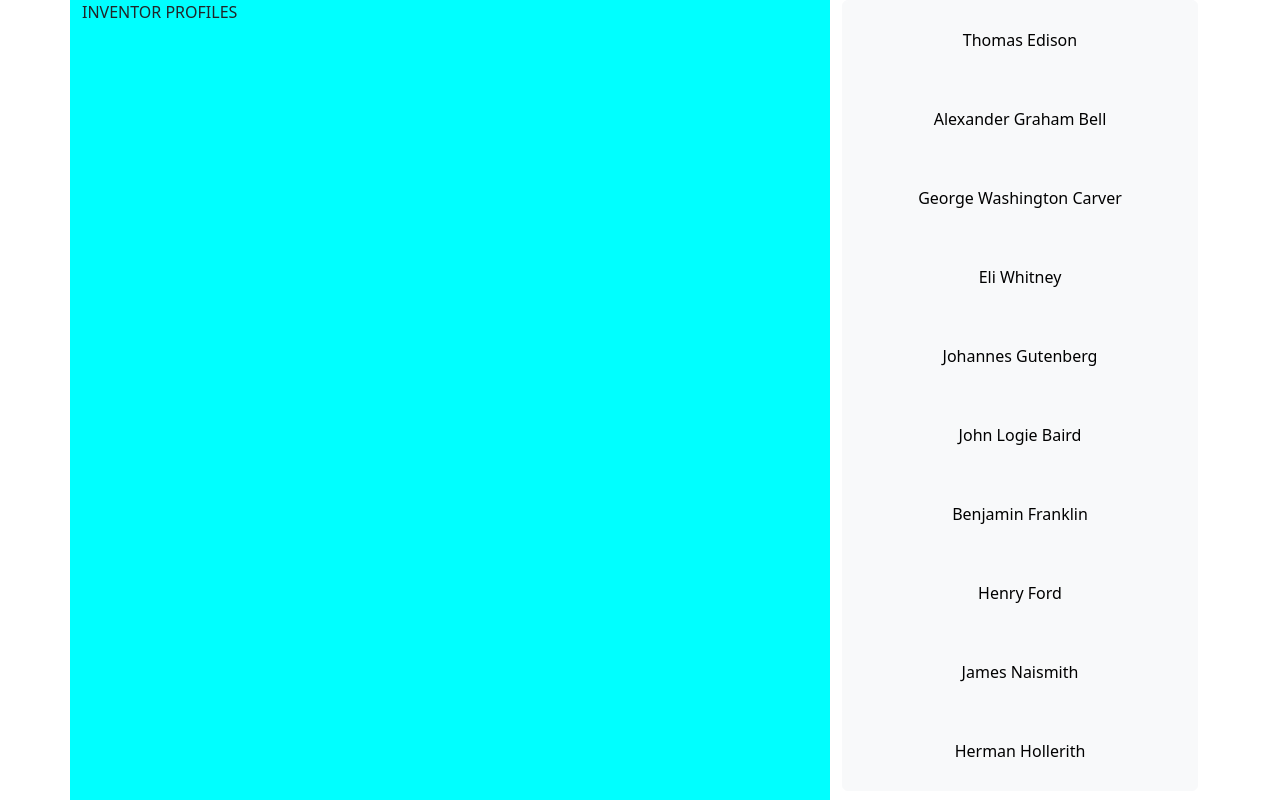
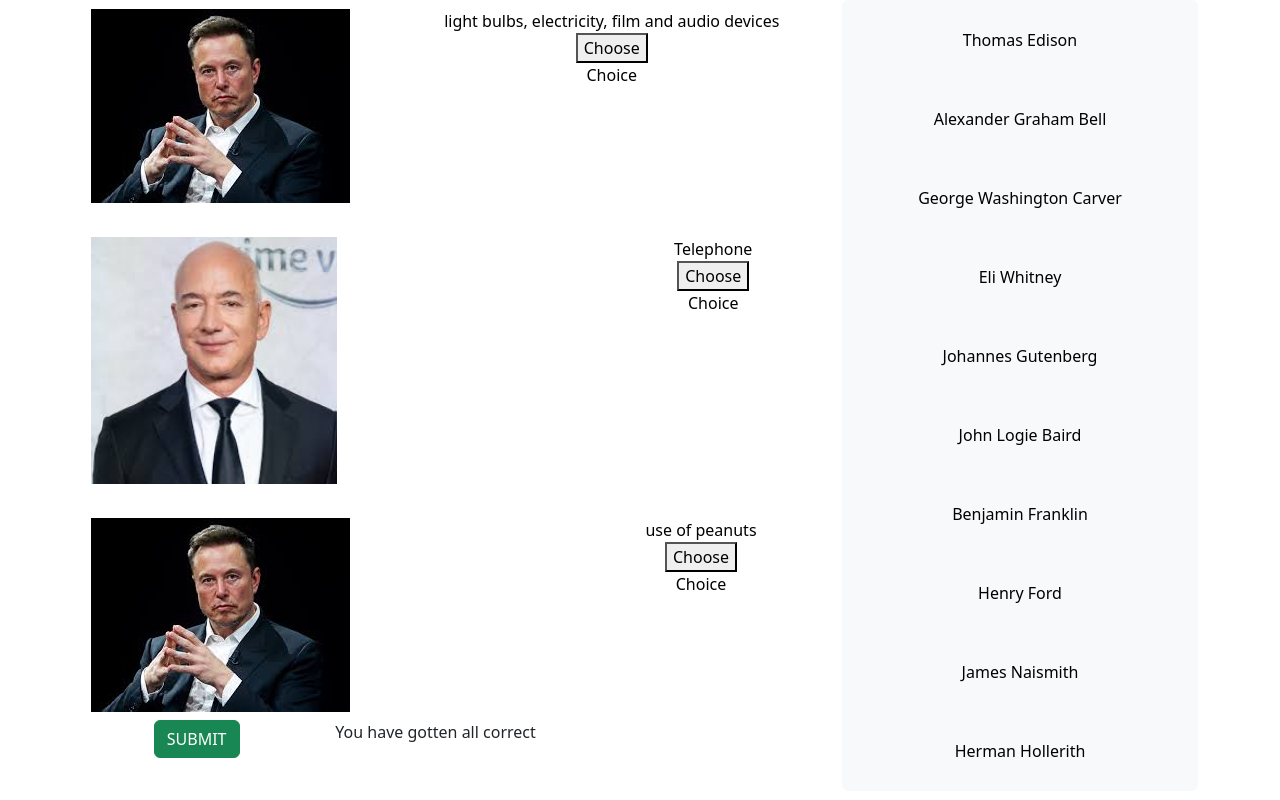
Before and after one commit to ryzzo/inventors, a React app in the folder inventors_improved/: page /game in a window 1280 px wide. Built offline with nearby package versions, Linux system fonts and the light colour scheme.

Commit message:
A finish-up of the app user interface

```diff
--- /dev/null
+++ b/inventors_improved/src/components/Inventor.jsx
@@ -0,0 +1,40 @@
+import React from 'react';
+import 'bootstrap/dist/css/bootstrap.css';
+import Image from 'react-bootstrap/Image';
+import Table from 'react-bootstrap/Table';
+
+import "./css/app.css";
+
+
+const Inventor = ({inventorProp}) => {
+
+    return (
+        <>
+            <div className='inventor-profile'>
+                <Table>
+                    <tbody>
+                    <td>
+                        <div className='inventor-image'>
+                            <Image src={require(`../images/${inventorProp.src}`)}/>
+                        </div>
+                    </td>
+                    <td>
+                        <div className='inventor-description'>
+                            {inventorProp.invention}
+                            <div>
+                                <button>Choose</button>
+                            </div>
+                            <div>
+                                Choice
+                            </div>
+
+                        </div>
+                    </td>
+                    </tbody>
+                </Table>
+            </div>
+        </>
+    );
+};
+
+export default Inventor;
--- a/inventors_improved/src/components/InventorGame.jsx
+++ b/inventors_improved/src/components/InventorGame.jsx
@@ -3,9 +3,12 @@ import 'bootstrap/dist/css/bootstrap.css';
 import Container from "react-bootstrap/Container";
 import Col from "react-bootstrap/Col";
 import Row from "react-bootstrap/Row";
+import Button from 'react-bootstrap/Button';
 
 import "./css/app.css"
 import InventorList from './InventorList';
+import InventorProfiles from './InventorProfiles';
+import TaskBar from './TaskBar';
 
 
 const InventorGame = () =>{
@@ -15,52 +18,62 @@ const InventorGame = () =>{
             {
                 id: 1,
                 name: 'Thomas Edison',
-                invention: 'light bulbs, electricity, film and audio devices'
+                invention: 'light bulbs, electricity, film and audio devices',
+                src: 'Elon.jpeg',
             },
             {
                 id: 2,
                 name: 'Alexander Graham Bell',
                 invention: 'Telephone',
+                src: 'Jeff.jpeg',
             },
             {
                 id: 3,
                 name: 'George Washington Carver',
                 invention: 'use of peanuts',
+                src: 'Elon.jpeg',
             },
             {
                 id: 4,
                 name: 'Eli Whitney',
                 invention: 'Cotton gin',
+                src: 'Elon.jpeg',
             },
             {
                 id: 5,
                 name: 'Johannes Gutenberg',
-                invention: 'Gutenberg press'
+                invention: 'Gutenberg press',
+                src: 'Elon.jpeg',
             },
             {
                 id: 6,
                 name: 'John Logie Baird',
                 invention: 'mechanical television',
+                src: 'Elon.jpeg',
             },
             {
                 id: 7,
                 name: 'Benjamin Franklin',
                 invention: 'Lightning rod',
+                src: 'Elon.jpeg',
             },
             {
                 id: 8,
                 name: 'Henry Ford',
                 invention: 'Improved assembly line',
+                src: 'Elon.jpeg',
             },
             {
                 id: 9,
                 name: 'James Naismith',
                 invention: 'basketball',
+                src: 'Elon.jpeg',
             },
             {
                 id: 10,
                 name: 'Herman Hollerith',
                 invention: 'Punch card tabulation machine',
+                src: 'Elon.jpeg',
             }
         ]
 
@@ -68,12 +81,17 @@ const InventorGame = () =>{
     return(
         <Container>
             <Row>
-            <Col xs={8} className='inventor-profiles'>
-               INVENTOR PROFILES
+            <Col xs={8} >
+                <Row className='inventor-profiles'>
+                    <InventorProfiles inventorsProps={inventors} />
+                </Row>
+                <Row>
+                    <TaskBar/>
+                </Row>
             </Col>
 
             <Col className='inventor-list'>
-                <InventorList inventors={inventors}/>
+                <InventorList inventorsProps={inventors}/>
             </Col>
             </Row>
 
--- a/inventors_improved/src/components/InventorList.jsx
+++ b/inventors_improved/src/components/InventorList.jsx
@@ -4,18 +4,17 @@ import Button from 'react-bootstrap/Button';
 import ButtonGroup from 'react-bootstrap/ButtonGroup';
 
 import "./css/app.css";
+import InventorName from './InventorName';
 
 
 const InventorList = (props) => {
 
-    const {inventors} = props;
+    const {inventorsProps} = props;
 
     return(
         <ButtonGroup vertical className='button-group'>
-            {inventors.map((inventor) => (
-                <Button className='inventor-button' variant='light'>
-                    {inventor.name}
-                </Button>
+            {inventorsProps.map((inventor) => (
+                <InventorName key={inventor.id} inventorProp={inventor}/>
             ))}
         </ButtonGroup>
     );
--- /dev/null
+++ b/inventors_improved/src/components/InventorName.jsx
@@ -0,0 +1,16 @@
+import React from 'react';
+import 'bootstrap/dist/css/bootstrap.css';
+import Button from 'react-bootstrap/Button';
+
+import "./css/app.css"
+
+const InventorName = ({inventorProp}) => {
+
+    return (
+        <Button variant='light' className='inventor-button'>
+            {inventorProp.name}
+        </Button>
+    );
+};
+
+export default InventorName;
--- /dev/null
+++ b/inventors_improved/src/components/InventorProfiles.jsx
@@ -0,0 +1,19 @@
+import React from 'react';
+import 'bootstrap/dist/css/bootstrap.css';
+import Stack from 'react-bootstrap/Stack';
+
+import "./css/app.css"
+import Inventor from './Inventor';
+
+const InventorProfiles = ({inventorsProps}) => {
+
+    return (
+        <Stack>
+            {inventorsProps.map((inventor) => (
+                <Inventor inventorProp={inventor}/>
+            ))}
+        </Stack>
+    );
+};
+
+export default InventorProfiles;
--- /dev/null
+++ b/inventors_improved/src/components/TaskBar.jsx
@@ -0,0 +1,23 @@
+import React from 'react';
+import 'bootstrap/dist/css/bootstrap.css';
+import Col from "react-bootstrap/Col";
+import Button from 'react-bootstrap/Button';
+
+import "./css/app.css"
+
+const TaskBar = () => {
+    return(
+        <>
+        <Col xs={4} className='submit-button-area'>
+            <Button variant='success'>SUBMIT</Button>
+        </Col>
+        <Col xs={8}>
+            <span>
+                You have gotten all correct
+            </span>
+        </Col>
+        </>
+    )
+}
+
+export default TaskBar;
--- a/inventors_improved/src/components/css/app.css
+++ b/inventors_improved/src/components/css/app.css
@@ -1,3 +1,9 @@
+img {
+    flex-shrink: 0;
+    min-width: 100%;
+    min-height: 100%;
+}
+
 .button-area{
     background-color: brown;
     display: flex;
@@ -11,23 +17,48 @@
     width: 100%;
 }
 
+.inventor{
+    background-color: yellow;
+}
+
 .inventor-button{
     display: block;
     width: 100%;
     height: 10vh;
 }
 
+.inventor-description{
+    text-align: center;
+}
+
+.inventor-image{
+    float:left;
+    width: 50%;
+}
+
 .inventor-list{
     height: 100vh;
 }
 
+.inventor-profile:after{
+    content: "";
+    display: table;
+    clear: both;
+}
+
 .inventor-profiles{
-    background-color: aqua;
-    height: 100vh;
+    height: 90vh;
+    overflow-y: scroll;
 }
 
 .start-button{
     background-color: aqua;
+}
+
+.submit-button-area{
+    display: flex;
+    align-items: center;
+    justify-content: center;
 }
 
 .welcome-page{
```
Also changed, not shown: inventors_improved/src/images/Elon.jpeg (added), inventors_improved/src/images/Jeff.jpeg (added).
